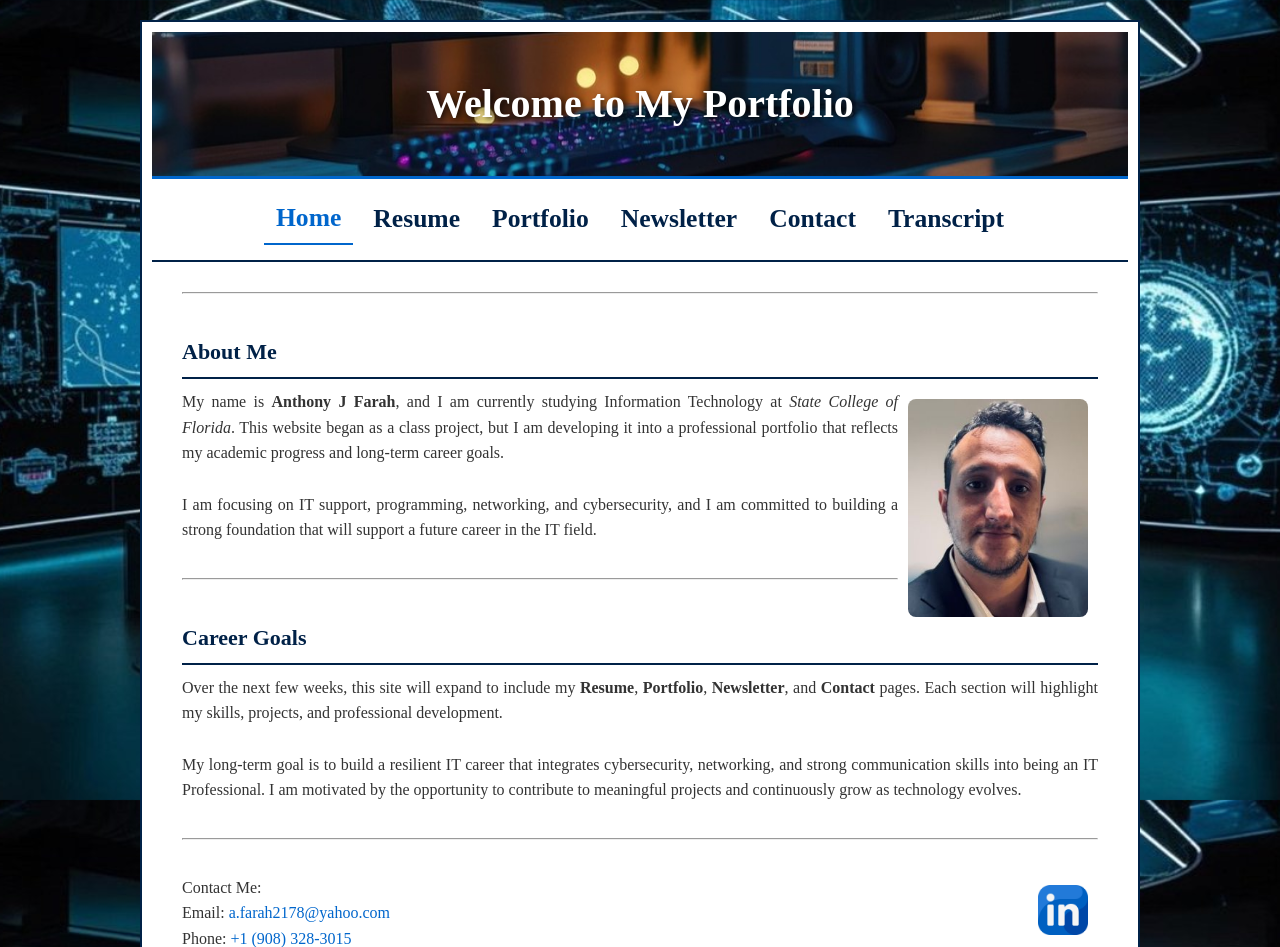
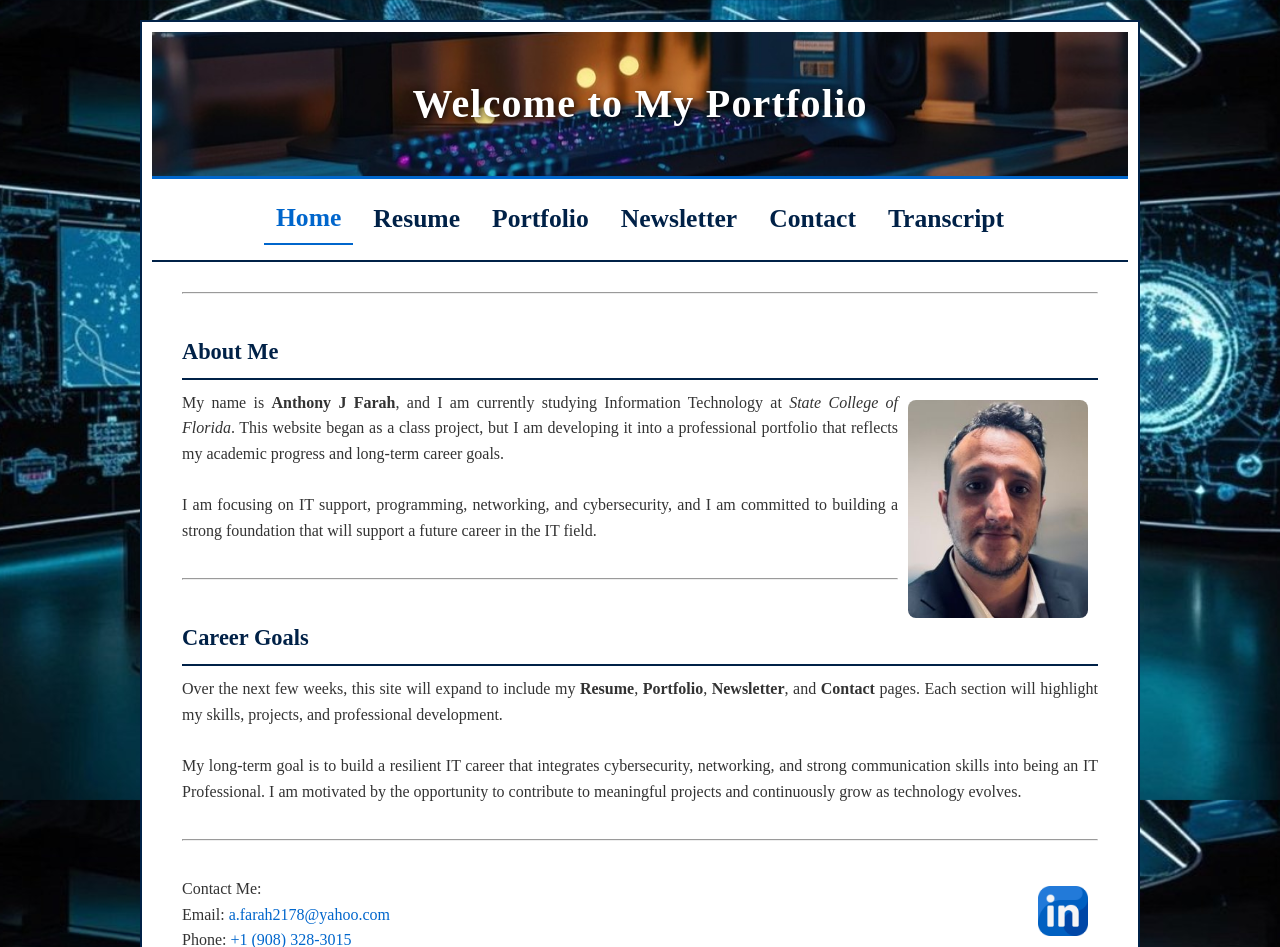
Before and after one commit to Graves217/Farah-SCF-Project-Site, a PHP site: page / in a window 1280 px wide. Shown: the top 947 px of the page. Run offline with PHP 8.4, Linux system fonts and the light colour scheme.

Commit message:
Add explicit h1 rule and update h2 color for newsletter rubric compliance
Co-authored-by: Graves217 <260338615+Graves217@users.noreply.github.com>

```diff
--- a/farah-scf.css
+++ b/farah-scf.css
@@ -135,10 +135,17 @@ h1, h2, h3, h4, h5, h6 {
     color: var(--primary-color);
     margin: 15px 0 10px 0;
 }
+h1 {
+    font-size: 2em;
+    font-weight: bold;
+    color: var(--primary-color);
+    letter-spacing: 0.03em;
+}
 h2 {
     border-bottom: 2px solid var(--border-color);
     padding-bottom: 8px;
-    font-size: 22px;
+    font-size: 1.4em;
+    color: var(--accent-color);
 }
 h3 {
     color: var(--primary-color);
```
